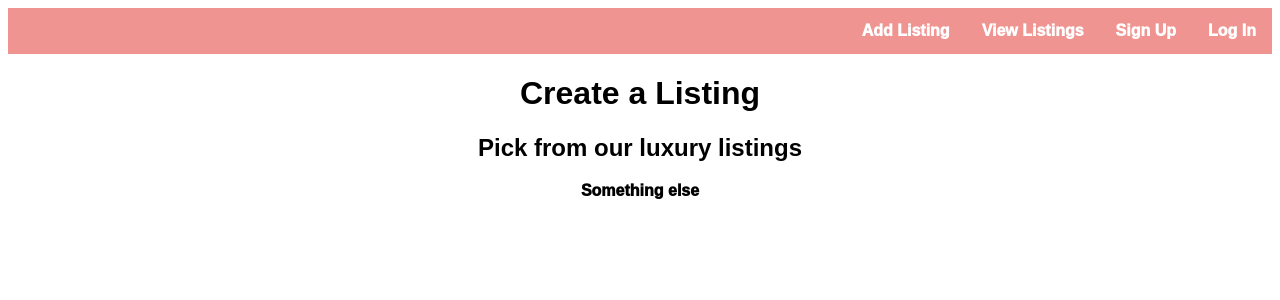
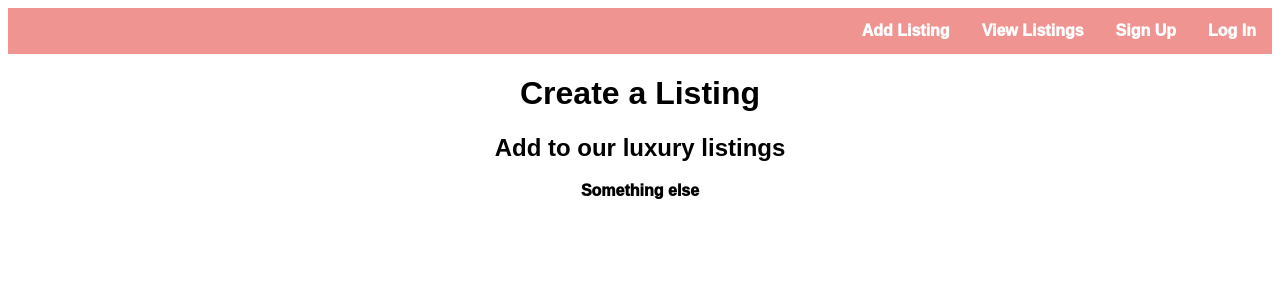
Before and after one commit to alexh148/bear-bnb, a React (Create React App) app in the folder client/: page /spaces/new in a window 1280 px wide. Shown: the top 300 px of the page. Built offline with nearby package versions, Linux system fonts and the light colour scheme.

Commit message:
added basic page to book listing

```diff
--- a/client/src/App.js
+++ b/client/src/App.js
@@ -3,6 +3,7 @@ import './App.css';
 import NavBar from './components/navBar';
 import ViewHeader from './components/Header/View';
 import AddHeader from './components/Header/Add';
+import BookHeader from './components/Header/Book';
 import DateForm from './components/MainBody/View';
 import AddMain from './components/MainBody/Add';
 import { BrowserRouter as Router, Route, Link } from "react-router-dom";
@@ -17,6 +18,7 @@ class App extends Component {
         <NavBar />
         <p id="header">
         <Route exact path = "/spaces" component={ViewHeader} />
+        <Route exact path = "/spaces/book" component={BookHeader} />
         <Route exact path = "/spaces/new" component={AddHeader} />
         </p>
         <p id='mainbody'>
--- a/client/src/components/Header/Add/index.js
+++ b/client/src/components/Header/Add/index.js
@@ -4,7 +4,7 @@ import React from'react';
 const Header = (props) => (
   <div>
      <h1> Create a Listing </h1>
-     <h2> Pick from our luxury listings </h2>
+     <h2> Add to our luxury listings </h2>
 
   </div>
 )
--- /dev/null
+++ b/client/src/components/Header/Book/index.js
@@ -0,0 +1,12 @@
+import React from'react';
+
+
+const Header = (props) => (
+  <div>
+     <h1> Book this Lovely Listing </h1>
+     <h2> Use the calender below to choose the dates you want to book </h2>
+
+  </div>
+)
+
+export default Header;
```
